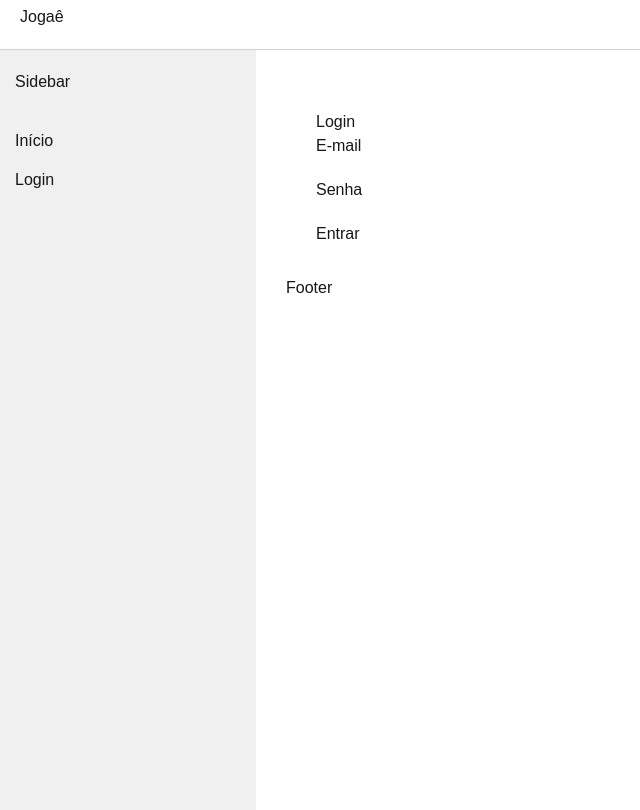
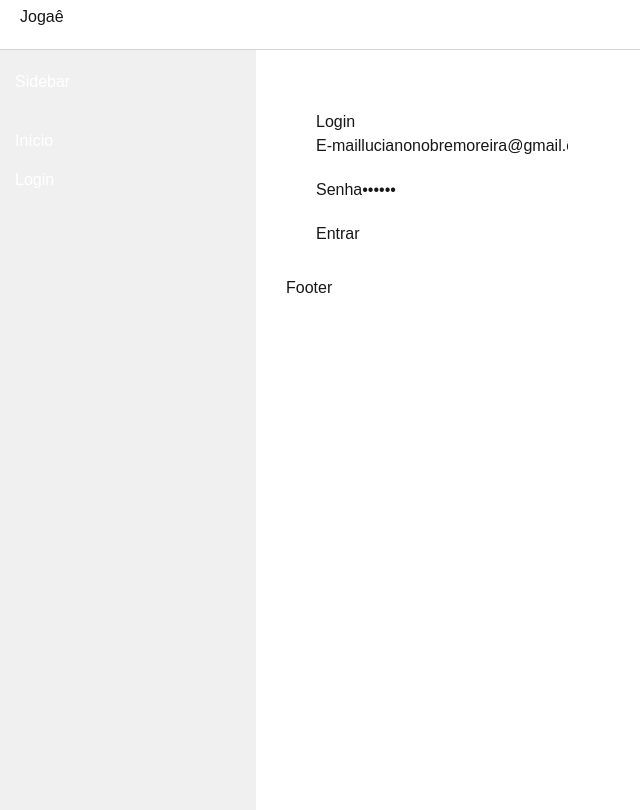
Before and after one commit to LucianoNMoreira/joga-, a Next.js app: page /login in a window 1280 px wide. Shown: the whole page, without its empty margins (0-640 px from the left). Built offline with nearby package versions, Linux system fonts and the light colour scheme.

Commit message:
API de login com Route Handlers

```diff
--- a/package.json
+++ b/package.json
@@ -9,7 +9,8 @@
     "lint": "next lint"
   },
   "dependencies": {
-    "@heroicons/react": "^2.1.5",
+    "axios": "^1.7.7",
+    "js-cookie": "^3.0.5",
     "next": "15.0.0",
     "react": "19.0.0-rc-65a56d0e-20241020",
     "react-dom": "19.0.0-rc-65a56d0e-20241020"
--- a/src/app/actions/login.js
+++ b/src/app/actions/login.js
@@ -1,9 +1,22 @@
 'user server'
 
-import { redirect  } from "next/navigation"
+import axios from "axios"
+import { redirect } from "next/navigation"
 
-export async function login(formData) {
-    console.log('formData', formData)
+import Cookies from 'js-cookie'
 
-    redirect('/')
+export async function login(loginData) {
+	console.log('loginData', loginData)
+
+	const response = await axios.post('/api/v1/auth', {
+		email: loginData.email,
+		password: loginData.password
+	})
+
+	const user = response.data
+	console.log('user', user)
+
+	Cookies.set('user', JSON.stringify(user))
+
+	redirect('/')
 }
--- /dev/null
+++ b/src/app/api/v1/hello/route.js
@@ -0,0 +1,14 @@
+// Pode receber um Query Param chamada name
+// Exemplo: http://localhost:3000/api/v1/hello?name=Luciano
+
+export async function GET(req) {
+    const searchParams = req.nextUrl.searchParams
+    const name = searchParams.get('name')
+
+    const data = {
+        message: `Olá${name ? `, ${name}!`: ''}!`,
+        datetime: new Date().toISOString()
+    }
+
+    return Response.json(data)
+}
--- a/src/app/components/Sidebar/styles.css
+++ b/src/app/components/Sidebar/styles.css
@@ -1,6 +1,7 @@
 #sidebar-component {
     padding: 20px 15px;
     background-color: #f0f0f0;
+    color: var(--background);
     height: 100%;
 
     ul {
--- a/src/app/globals.css
+++ b/src/app/globals.css
@@ -11,6 +11,10 @@
   :root {
     --background: #0a0a0a;
     --foreground: #ededed;
+  }
+
+  input {
+    color: var(--background);
   }
 }
 
--- /dev/null
+++ b/src/app/login/loginForm.js
@@ -0,0 +1,35 @@
+'use client';
+
+import Form from 'next/form'
+import { useState } from 'react'
+
+export default function LoginForm({ onSubmit }) {
+  const [email, setEmail] = useState('lucianonobremoreira@gmail.com')
+  const [password, setPassword] = useState('123123')
+
+  const handleSubmit = (ev) => {
+    // Não deixa o form submeter a página, pois iremos chamar uma API
+    // ev.preventDefault()
+
+    onSubmit && onSubmit({
+      email: email,
+      password: password
+    })
+  }
+
+  return (
+    <Form action={handleSubmit}>
+      <div className='input-group'>
+        <label>E-mail</label>
+        <input type='email' name='email' value={email} onChange={(ev) => setEmail(ev.target.value)}/>
+      </div>
+
+      <div className='input-group'>
+        <label>Senha</label>
+        <input type='password' name='password' value={password} onChange={(ev) => setPassword(ev.target.value)}/>
+      </div>
+
+      <button>Entrar</button>
+    </Form>
+  );
+}
--- a/src/app/login/page.js
+++ b/src/app/login/page.js
@@ -1,31 +1,15 @@
 'use client'
 
-import Form from 'next/form'
-import { useState } from 'react'
 import './styles.css'
-import {login} from '@/app/actions/login'
+import { login } from '@/app/actions/login'
+import LoginForm from './loginForm'
 
 export default function Login() {
-    const [email, setEmail] = useState('')
-    const [password, setPassword] = useState('')
-
     return (
         <div id='login-page'>
             <h1>Login</h1>
 
-            <Form action={login}>
-                <div className='input-group'>
-                    <label>E-mail</label>
-                    <input type='email' name='email' />
-                </div>
-
-                <div className='input-group'>
-                    <label>Senha</label>
-                    <input type='password' name='password' />
-                </div>
-
-                <button>Entrar</button>
-            </Form>
+            <LoginForm onSubmit={login} />
         </div>
     )
 }
--- a/src/app/pages/api/hello.js
+++ /dev/null
@@ -1,3 +0,0 @@
-export default function handler(req, res) {
-    res.status(200).json({ message: 'opa' })
-}
```
Also changed, not shown: src/app/api/v1/auth/route.js (added, +22 -0 lines), src/app/page.js (+21 -1 lines), 1 other file (tests, documents, lock files or other folders).
